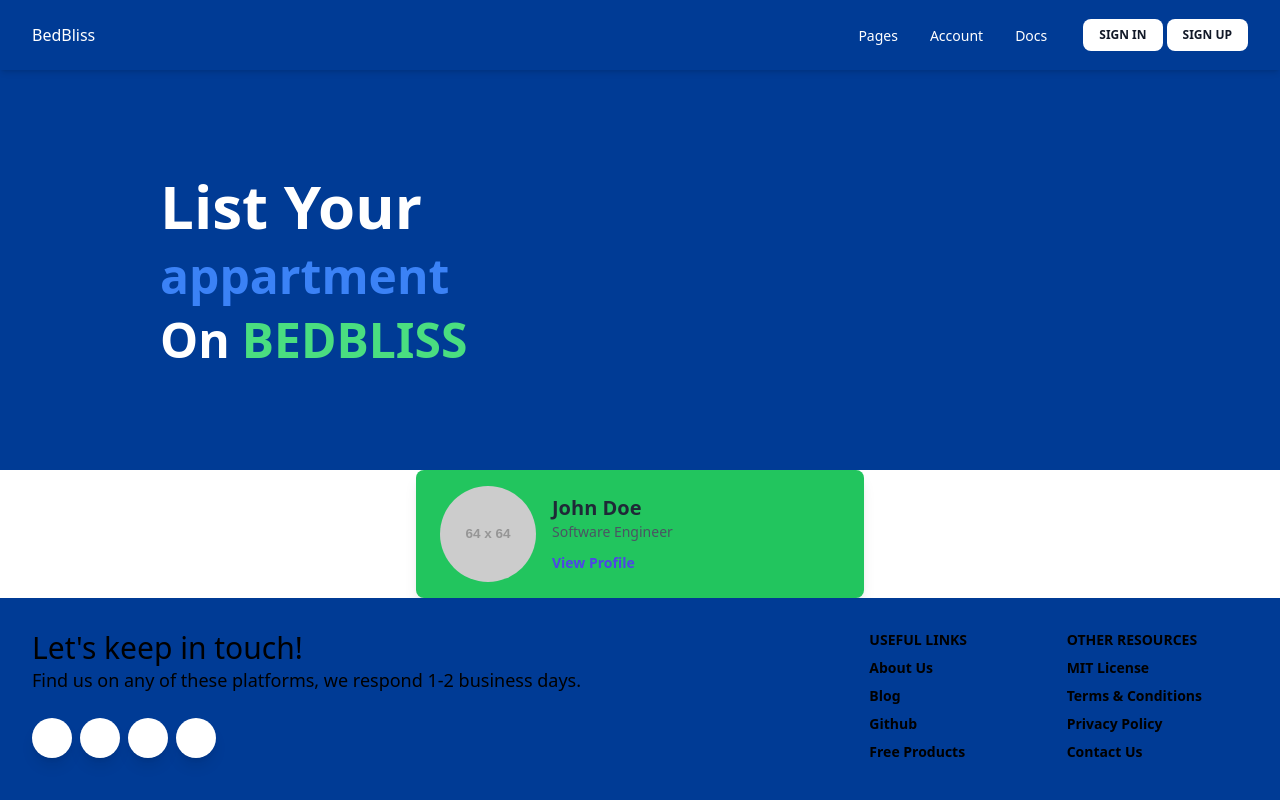
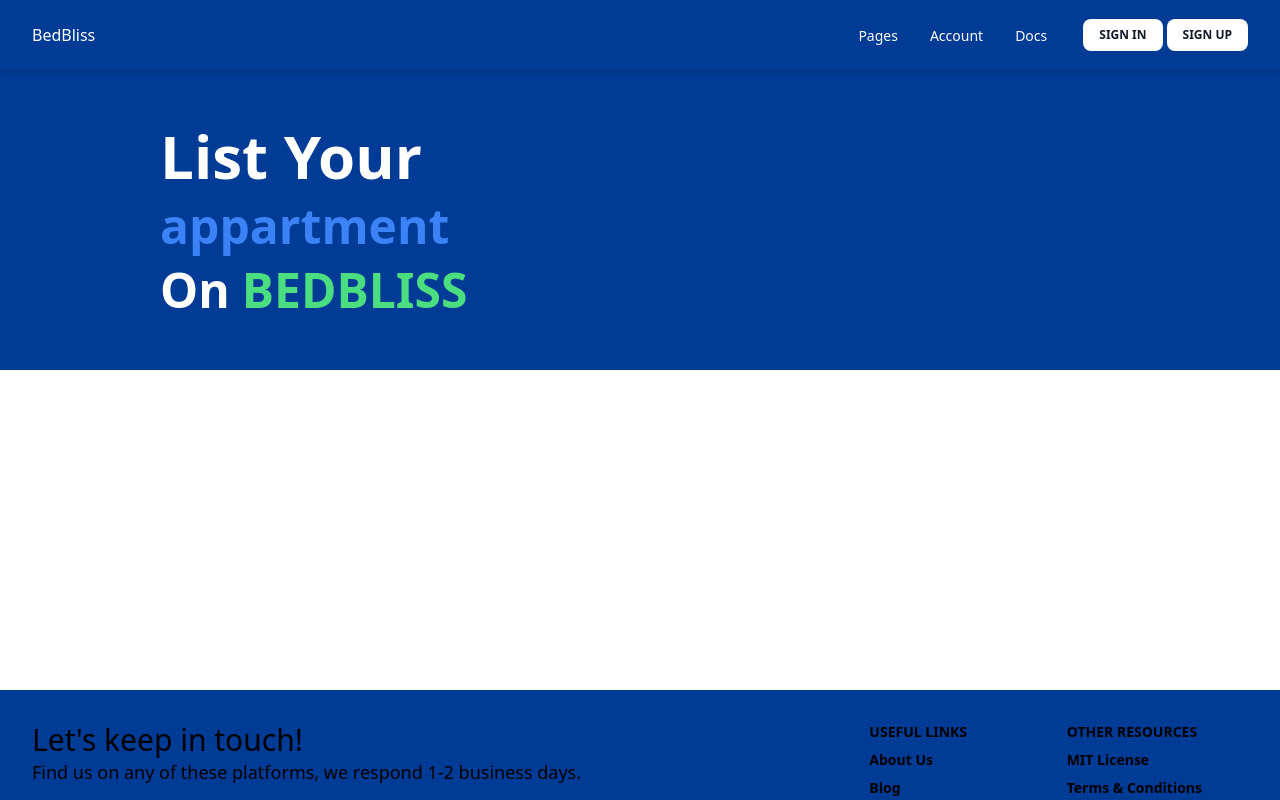
Before and after one commit to AsishSabu/BEDBLISS-frontend-mern, a React (Vite) app: page /owner in a window 1280 px wide. Shown: the top 800 px of the page. Built offline with nearby package versions, Linux system fonts and the light colour scheme; a web font is replaced by a local one.

Commit message:
fixed some errors in hooks

```diff
--- a/src/components/owner/Banner/Banner.tsx
+++ b/src/components/owner/Banner/Banner.tsx
@@ -14,7 +14,7 @@ const Banner = () => {
   }, [shuffle]);
   return (
     <>
-      <div className="relative h-[400px] bg-varBlue">
+      <div className="relative h-[300px] bg-varBlue">
         <div className="flex flex-col gap-4 justify-center xl:ml-40 lg:ml-2.5 md:ml-3.5  sm:ml-60 w-full h-full px-3 md:px-0">
           <h1 className="text-4xl md:text-5xl lg:text-6xl font-bold text-white">
             List Your
--- a/src/components/owner/Body/Body.tsx
+++ b/src/components/owner/Body/Body.tsx
@@ -3,27 +3,29 @@ import React from 'react'
 const Body = () => {
 
   return (
-    <div className="max-w-md max-h-max mx-auto bg-varGreen shadow-lg rounded-lg overflow-hidden">
-      <div className="sm:flex sm:items-center px-6 py-4">
-        <img
-          className="block mx-auto sm:mx-0 sm:flex-shrink-0 h-16 sm:h-24 rounded-full"
-          src="https://via.placeholder.com/64"
-          alt="Profile"
-        />
-        <div className="mt-4 sm:mt-0 sm:ml-4 text-center sm:text-left">
-          <p className="text-xl font-semibold text-gray-800">John Doe</p>
-          <p className="text-sm font-medium text-gray-600">Software Engineer</p>
-          <div className="mt-2">
-            <a
-              href="#"
-              className="text-indigo-600 hover:text-indigo-800 text-sm font-semibold"
-            >
-              View Profile
-            </a>
-          </div>
-        </div>
-      </div>
-    </div>
+
+    <div className='h-80'></div>
+    // <div className="max-w-md max-h-max mx-auto bg-varGreen shadow-lg rounded-lg overflow-hidden">
+    //   <div className="sm:flex sm:items-center px-6 py-4">
+    //     <img
+    //       className="block mx-auto sm:mx-0 sm:flex-shrink-0 h-16 sm:h-24 rounded-full"
+    //       src="https://via.placeholder.com/64"
+    //       alt="Profile"
+    //     />
+    //     <div className="mt-4 sm:mt-0 sm:ml-4 text-center sm:text-left">
+    //       <p className="text-xl font-semibold text-gray-800">John Doe</p>
+    //       <p className="text-sm font-medium text-gray-600">Software Engineer</p>
+    //       <div className="mt-2">
+    //         <a
+    //           href="#"
+    //           className="text-indigo-600 hover:text-indigo-800 text-sm font-semibold"
+    //         >
+    //           View Profile
+    //         </a>
+    //       </div>
+    //     </div>
+    //   </div>
+    // </div>
 
 
 
--- a/src/components/user/RegisterForm.tsx
+++ b/src/components/user/RegisterForm.tsx
@@ -40,14 +40,10 @@ const RegisterForm = () => {
         })
         .catch(({ response }) => {
           const { message } = response.data;
-          console.log(message, "message");
-
-          showToast(message, "error");
+          showToast(message,"error");
         });
     },
   });
-
-  console.log(errors);
 
   return (
     <body className="flex font-poppins items-center justify-center">
@@ -150,7 +146,7 @@ const RegisterForm = () => {
               <h3 className="text-gray-300">
                 already have an account?
                 <Link
-                  to="/user/register"
+                  to="/user/login"
                   className="group text-blue-400 transition-all duration-100 ease-in-out"
                 >
                   <span className="bg-left-bottom bg-gradient-to-r from-blue-400 to-blue-400 bg-[length:0%_2px] bg-no-repeat group-hover:bg-[length:100%_2px] transition-all duration-500 ease-out">
--- a/src/hooks/UserProfile.ts
+++ b/src/hooks/UserProfile.ts
@@ -22,11 +22,10 @@ const useProfile = () => {
   const [isSubmitting, setIsSubmitting] = useState<boolean>(false);
 
   useEffect(() => {
-
     axios
       .get(USER_API + "/profile", {
         headers: {
-          Authorization: `Bearer ${localStorage.getItem("access_token")}`,
+          authorization: `Bearer ${localStorage.getItem("access_token")}`,
         },
       })
       .then(({ data }) => {
@@ -35,16 +34,16 @@ const useProfile = () => {
         setFormData((prev) => ({
           ...prev,
           name: user?.name || "",
-         email: user?.email|| "",
-          phoneNumber: user?.phoneNumber || "",
+          email: user?.email || "",
+          phone: user?.phoneNumber || "",
         }));
       })
-      .catch(()=>showToast("Oops!something went wrong","error"))
-  },[]);
+      .catch(() => showToast("Oops!something went wrong","error"));
+  }, []);
 
-  const handleInputChange=(
-    e:ChangeEvent<HTMLInputElement>|ChangeEvent<HTMLSelectElement>
-  )=>{
+  const handleInputChange = (
+    e: ChangeEvent<HTMLInputElement> | ChangeEvent<HTMLSelectElement>
+  ) => {
     const { name, value } = e.target;
     let errorMessage = "";
     if (name === "name") {
@@ -57,9 +56,8 @@ const useProfile = () => {
     } else if (name === "email") {
       if (!value.trim()) {
         errorMessage = "Email is required";
-          }  else if (!emailRegex.test(value)) {
-            errorMessage =
-              "Enter a valid email";
+      } else if (!emailRegex.test(value)) {
+        errorMessage = "Enter a valid email";
       }
     } else if (name === "phoneNumber") {
       if (!value.trim()) {
@@ -69,20 +67,26 @@ const useProfile = () => {
       }
     }
     setError(errorMessage);
-  }
+  };
 
   const handleSubmit = async () => {
     if (!error) {
       setIsSubmitting(true);
 
       axiosJWT
-        .patch(USER_API + "/profile/edit", {
+        .patch(
+          USER_API + "/profile/edit",
+          {
             name: formData.name,
-          email:formData.email,
+            email: formData.email,
             phoneNumber: formData.phone,
-        }, { headers:{
-          'Authorization': `Bearer ${localStorage.getItem('access_token')}`
-        } })
+          },
+          {
+            headers: {
+              Authorization: `Bearer ${localStorage.getItem("access_token")}`,
+            },
+          }
+        )
         .then(({ data }) => {
           showToast(data.message);
           setIsSubmitting(false);
@@ -95,16 +99,15 @@ const useProfile = () => {
           );
         });
     }
-
   };
-return{
+  return {
     profile,
     formData,
     error,
     isSubmitting,
     handleInputChange,
-    handleSubmit
-  }
-}
+    handleSubmit,
+  };
+};
 
 export default useProfile;
--- a/src/utils/toast.tsx
+++ b/src/utils/toast.tsx
@@ -1,17 +1,16 @@
 import toast from "react-hot-toast";
 export type ToastType = "success" | "error";
-const showToast = (message: string, type: ToastType = "success") => {
-  switch (type) {
-    case "error":
-      toast.error(message);
-      break;
-    case "success":
+export const showToast =(message:string, type:ToastType="success")=>{
+  switch(type){
+      case "success":
       toast.success(message);
       break;
-    default:
-      toast.success(message);
-      break;
+      case "error":
+          toast.error(message);
+          break;
+          default:
+          toast.success(message);
+          break;
   }
 };
-
 export default showToast;
```
Lines whose indentation alone changed are shown as unchanged.
